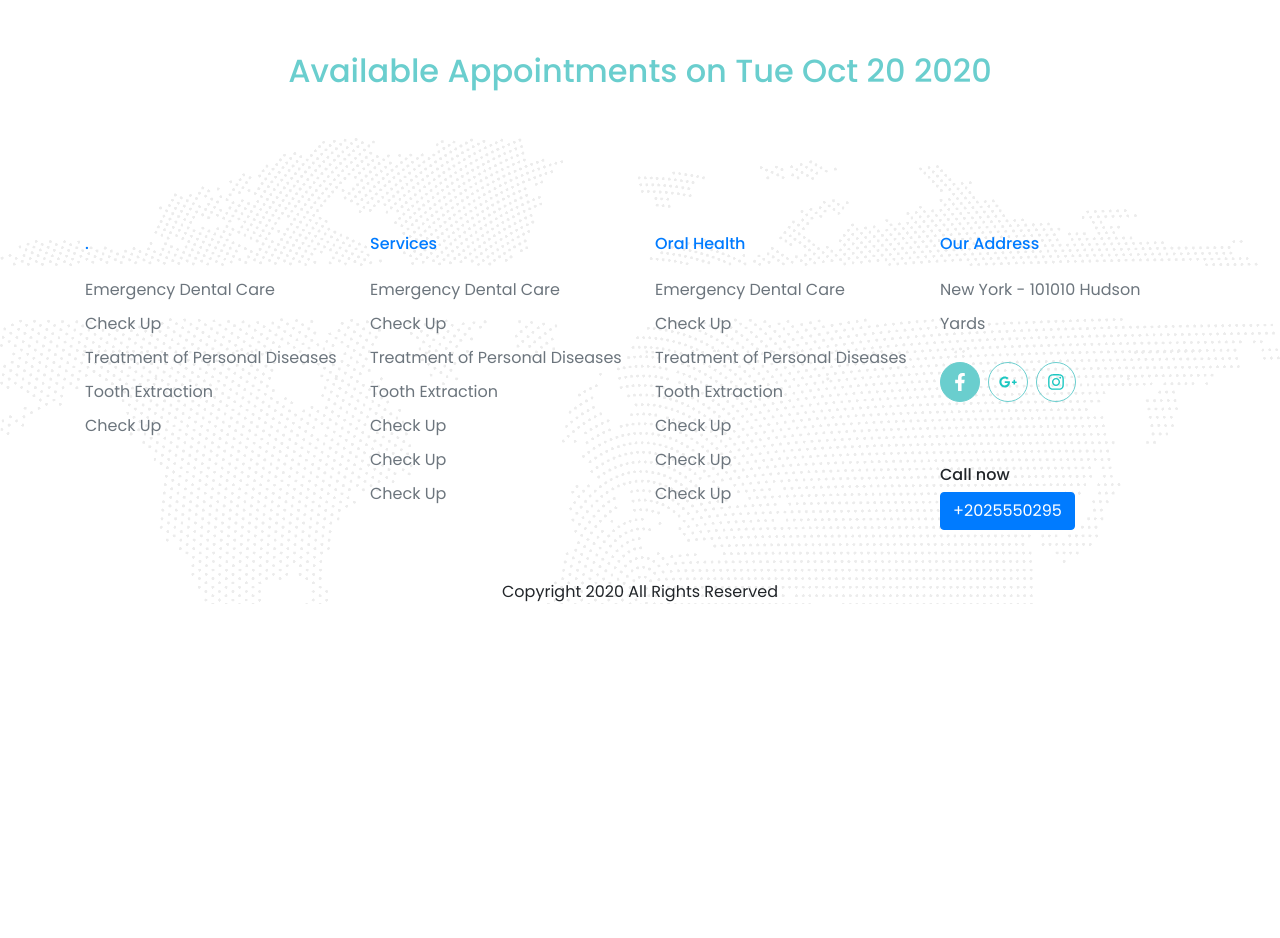
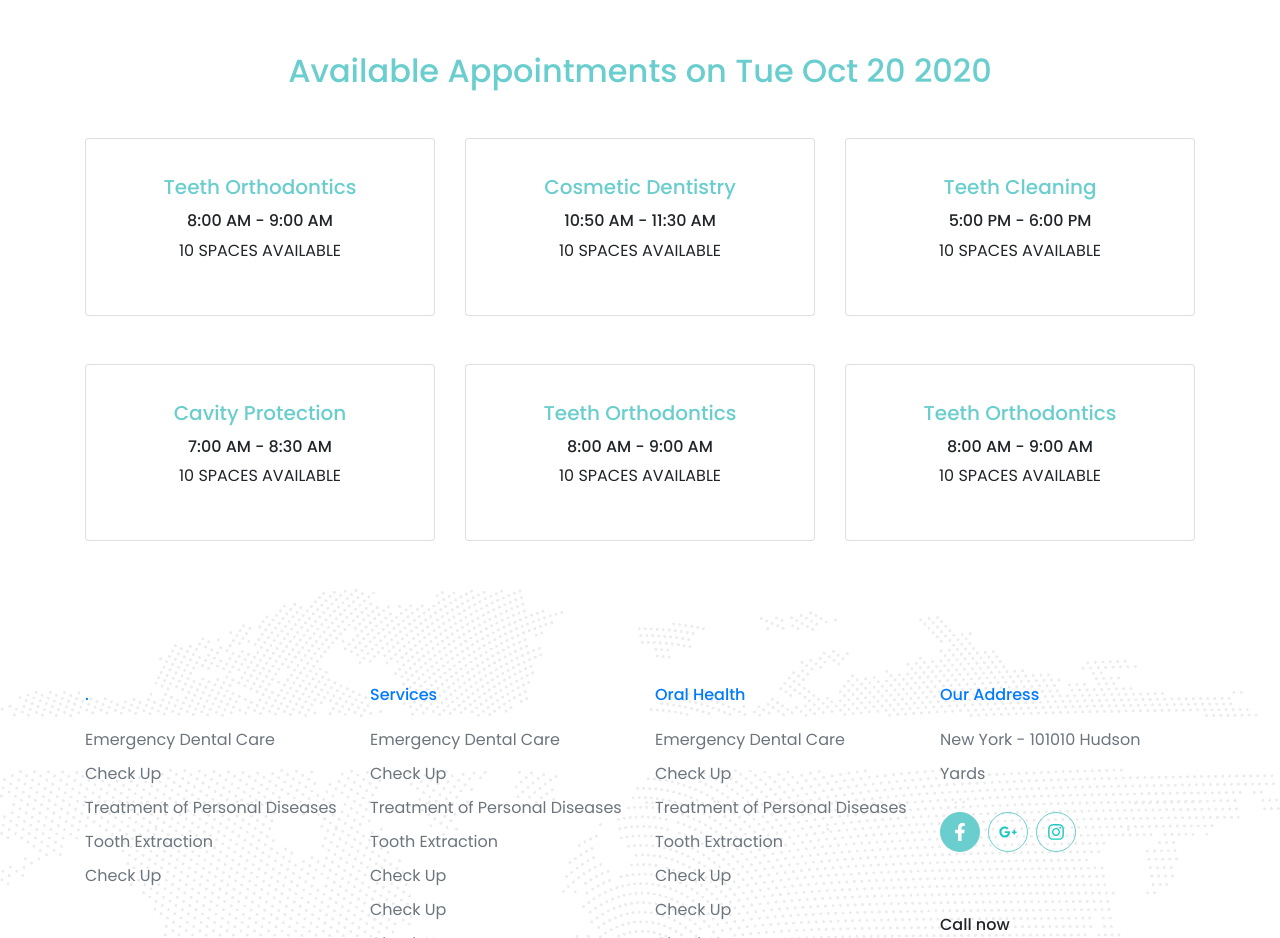
Before and after one commit to MsiIslam20/doctors-portal-web, a React (Create React App) app: page /appointment in a window 1280 px wide. Shown: the part 820-1758 px from the top of the page. Before the commit the page ends 1440 px from the top, so only its background shows below. Built offline with nearby package versions, Linux system fonts and the light colour scheme.

Commit message:
appoinment page add

```diff
--- a/src/components/Appointment/BookAppointment/BookAppointment.js
+++ b/src/components/Appointment/BookAppointment/BookAppointment.js
@@ -53,9 +53,11 @@ const BookAppointment = ({date}) => {
                 <div className="row">
                     <div className="col-md-12 px-auto">
                         <h2 className="text-center text-brand mb-5">Available Appointments on {date.toDateString()}</h2>
-                        {
-                            bookingData.map(booking => <BookingCard booking={booking} date={date} key={booking.id}></BookingCard>)
-                        }
+                        <div className="row">
+                            {
+                                bookingData.map(booking => <BookingCard booking={booking} date={date} key={booking.id}></BookingCard>)
+                            }
+                        </div>
                     </div>
                 </div>
             </div>
--- a/src/components/Appointment/BookingCard/BookingCard.js
+++ b/src/components/Appointment/BookingCard/BookingCard.js
@@ -2,8 +2,16 @@ import React from 'react';
 
 const BookingCard = ({booking}) => {
     return (
-        <div className="col-md-4">
-
+        <div className="col-md-4 mb-5">
+            <div className="card p-3">
+                <div className="card-body text-center">
+                    <h5 className="card-title text-brand">{booking.subject}</h5>
+                    <h6>{booking.visitingHour}</h6>
+                    <p>{booking.totalSpace} SPACES AVAILABLE</p>
+                    {/* <button onClick={openModal} className="btn btn-brand text-uppercase">Book Appointment</button>
+                    <AppointmentForm modalIsOpen={modalIsOpen} appointmentOn={booking.subject} closeModal={closeModal} date={date}></AppointmentForm> */}
+                </div>
+            </div>
         </div>
     );
 };
```
